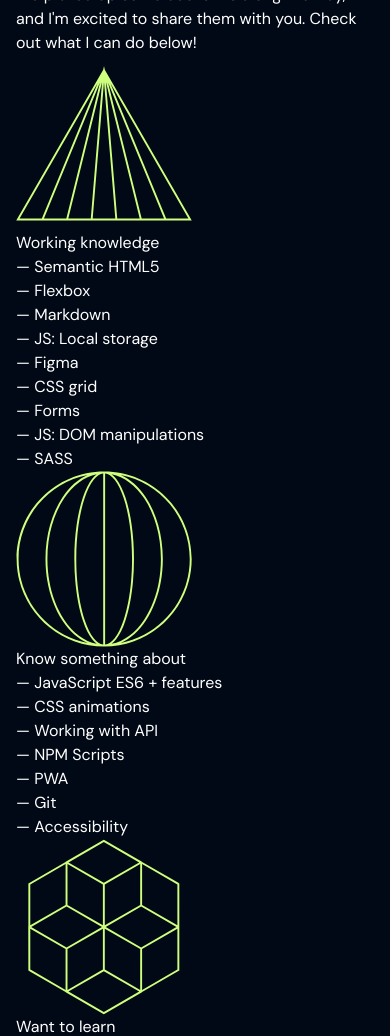
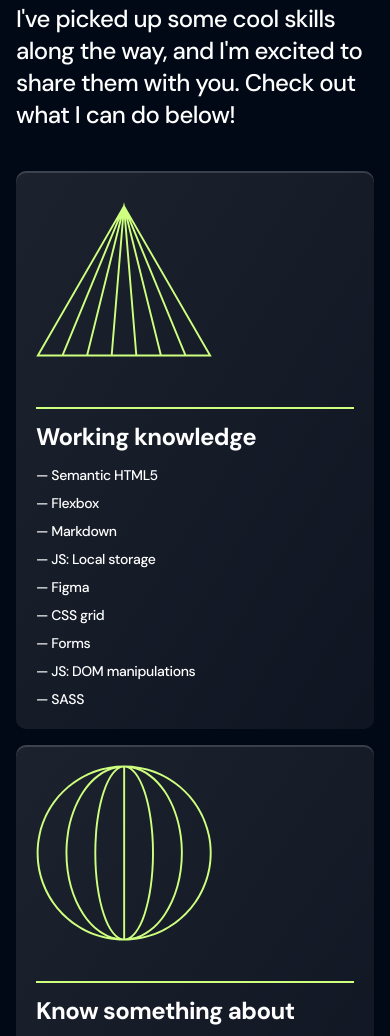
Before and after one commit to mariuszwuteefowicz/portfolio2024, a website built with Parcel: page src/index.html in a window 390 px wide. Shown: the part 944-1980 px from the top of the page. Built offline with nearby package versions, Linux system fonts and the light colour scheme.

Commit message:
add styles for the skills section on mobile

```diff
--- a/src/index.html
+++ b/src/index.html
@@ -42,12 +42,13 @@
        </section>
 
        <section class="max-w-wtf mx-auto" id="skills">
-            <h2>MY SKILLS</h2>
-            <p>I've picked up some cool skills along the way, and I'm excited to share them with you. Check out what I can do below!</p>
-            <article>
-                <img src="images/triangle.svg" alt="" class="w-44 h-44">
-                <h3>Working knowledge</h3>
-                <ul>
+            <h2 class="text-gray-400 text-xl tracking-wider font-bold mb-4">MY SKILLS</h2>
+            <p class="text-2xl font-medium tracking-tight mb-10">I've picked up some cool skills along the way, and I'm excited to share them with you. Check out what I can do below!</p>
+            <div class="grid gap-4">
+                <article class="p-5 rounded-wtf bg-gradient-to-br from-white/10 to-white/5 shadow-innerlight ring ring-bg">
+                    <img src="images/triangle.svg" alt="" class="w-44 h-44 mb-10">
+                    <h3 class="pt-3 border-accent border-t-2 text-2xl font-bold tracking-tight mb-3">Working knowledge</h3>
+                    <ul class="text-sm font-medium tracking-tight space-y-2">
                         <li>— Semantic HTML5</li>
                         <li>— Flexbox</li>
                         <li>— Markdown</li>
@@ -60,10 +61,10 @@
                     </ul>
                 </article>
 
-            <article>
-                <img src="images/circles.svg" alt="" class="w-44 h-44">
-                <h3>Know something about</h3>
-                <ul>
+                <article class="p-5 rounded-wtf bg-gradient-to-br from-white/10 to-white/5 shadow-innerlight ring ring-bg">
+                    <img src="images/circles.svg" alt="" class="w-44 h-44 mb-10">
+                    <h3 class="pt-3 border-accent border-t-2 text-2xl font-bold tracking-tight mb-3">Know something about</h3>
+                    <ul class="text-sm font-medium tracking-tight space-y-2">
                         <li>— JavaScript ES6 + features</li>
                         <li>— CSS animations</li>
                         <li>— Working with API</li>
@@ -74,10 +75,10 @@
                     </ul>
                 </article>
 
-            <article>
-                <img src="images/flower.svg" alt=""class="w-44 h-44">
-                    <h3>Want to learn</h3>
-                    <ul>
+                <article class="p-5 rounded-wtf bg-gradient-to-br from-white/10 to-white/5 shadow-innerlight ring ring-bg">
+                    <img src="images/flower.svg" alt=""class="w-44 h-44 mb-10">
+                        <h3 class="pt-3 border-accent border-t-2 text-2xl font-bold tracking-tight mb-3">Want to learn</h3>
+                        <ul class="text-sm font-medium tracking-tight space-y-2">
                             <li>— React</li>
                             <li>— Node</li>
                             <li>— Electron</li>
@@ -87,6 +88,7 @@
                             <li>— WebSockets</li>
                         </ul>
                 </article>
+            </div>
        </section>
 
        <section class="max-w-wtf mx-auto" id="projects">
@@ -111,7 +113,7 @@
             <article>
                 <img src="images/music.png" alt="">
                 <h3>Electronic Music</h3>
-                p>Outside of my regular working hours, I immerse myself in the pulsating rhythms and innovative sounds of electronic music</p>
+                <p>Outside of my regular working hours, I immerse myself in the pulsating rhythms and innovative sounds of electronic music</p>
             </article>
             <article>
                 <img src="images/star-wars.png" alt="">
--- a/tailwind.config.js
+++ b/tailwind.config.js
@@ -15,6 +15,12 @@ module.exports = {
       },
       maxWidth: {
             'wtf': '82rem'
+      },
+      borderRadius: {
+        'wtf': '0.625rem'
+      },
+      boxShadow: {
+        'innerlight': 'inset 0 2px 0 0 rgba(255,255,255,0.15)'
       }
     },
   },
```
Lines whose indentation alone changed are shown as unchanged.
